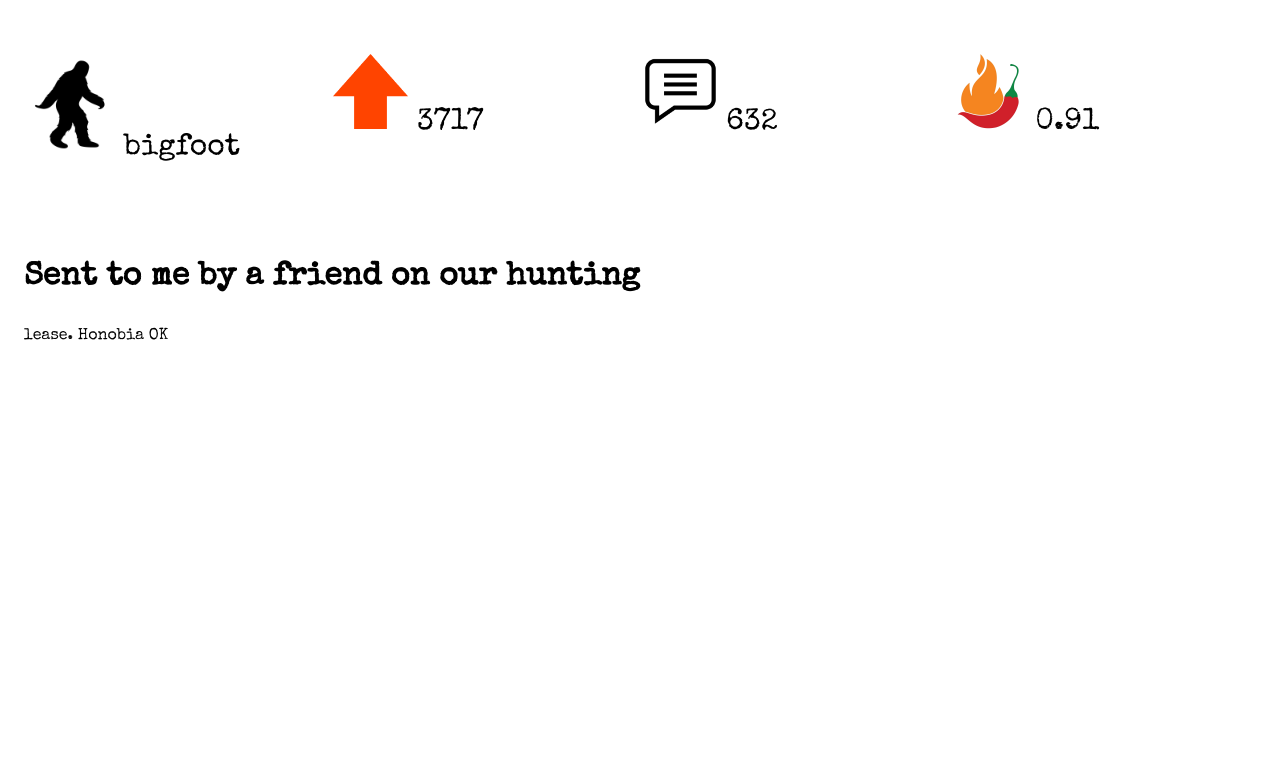
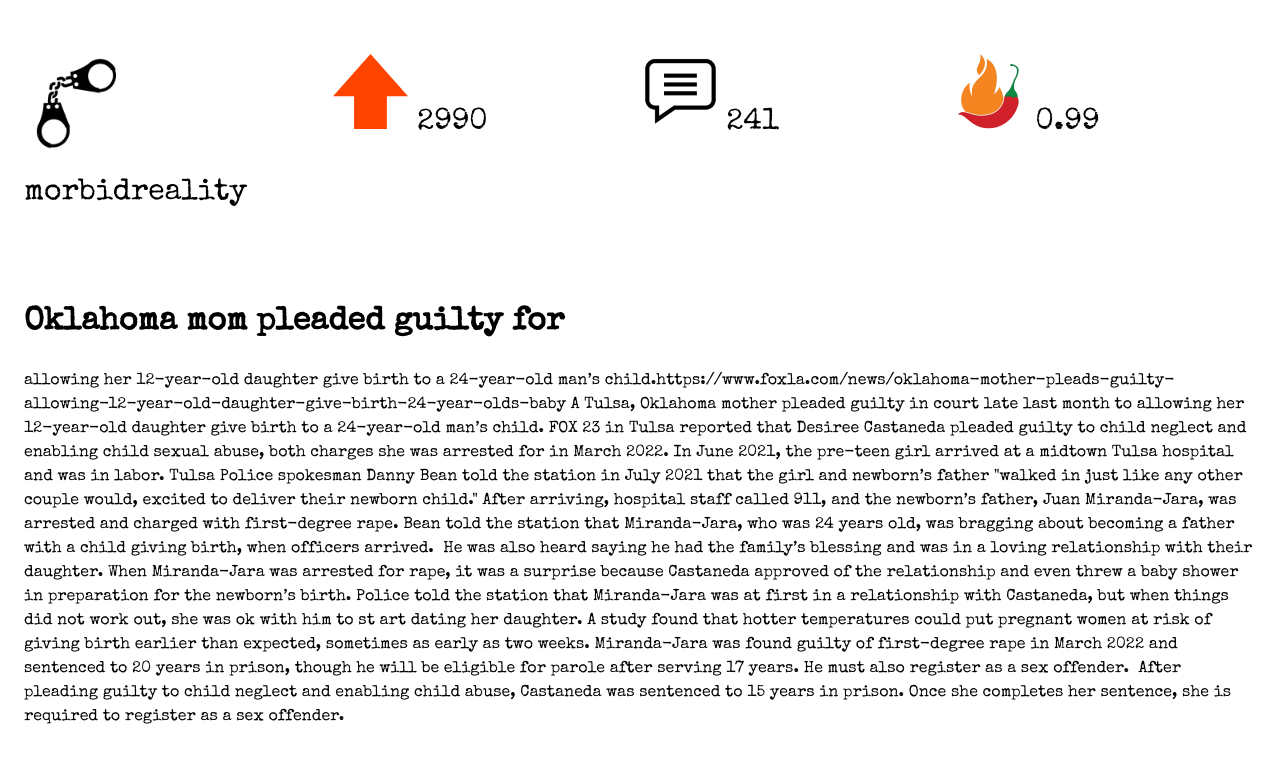
Before and after one commit to thisweekinredacted/thisweekinredacted.github.io, a Jekyll site: the page pages/top3.html, which Jekyll copies as it is, in a window 1280 px wide. Shown: the top 763 px of the page. Built offline with Jekyll 4.4.1, drawn with Linux system fonts in a browser that asks for light colours.

Commit message:
Update weekly pages

```diff
--- a/pages/top3.html
+++ b/pages/top3.html
@@ -8,14 +8,29 @@
     </head>
     <body>
         <div class="c-methods">
-            <p class="c-methods_bio"><img src="cryptozoology.png" width="100" height="100">bigfoot</p>
-            <p class="c-methods_che"><img src="upvote.png" width="75" height="75"> 3717</p>
-            <p class="c-methods_rad"><img src="comment.png" width="75" height="75"> 632</p>
-            <p class="c-methods_psy"><img src="spice.png" width="75" height="75"> 0.91</p>
+            <p class="c-methods_bio"><img src="crime.png" width="100" height="100">morbidreality</p>
+            <p class="c-methods_che"><img src="upvote.png" width="75" height="75"> 2990</p>
+            <p class="c-methods_rad"><img src="comment.png" width="75" height="75"> 241</p>
+            <p class="c-methods_psy"><img src="spice.png" width="75" height="75"> 0.99</p>
         </div>
         <div>
-            <h1>Sent to me by a friend on our hunting </h1>
-            <p>lease. Honobia OK</p>
+            <h1>Oklahoma mom pleaded guilty for </h1>
+            <p>allowing her 12-year-old daughter give birth to a 24-year-old man’s child.https://www.foxla.com/news/oklahoma-mother-pleads-guilty-allowing-12-year-old-daughter-give-birth-24-year-olds-baby
+A Tulsa, Oklahoma mother pleaded guilty in court late last month to allowing her 12-year-old daughter give birth to a 24-year-old man’s child.
+FOX 23 in Tulsa reported that Desiree Castaneda pleaded guilty to child neglect and enabling child sexual abuse, both charges she was arrested for in March 2022.
+In June 2021, the pre-teen girl arrived at a midtown Tulsa hospital and was in labor.
+Tulsa Police spokesman Danny Bean told the station in July 2021 that the girl and newborn’s father "walked in just like any other couple would, excited to deliver their newborn child."
+After arriving, hospital staff called 911, and the newborn’s father, Juan Miranda-Jara, was arrested and charged with first-degree rape.
+Bean told the station that Miranda-Jara, who was 24 years old, was bragging about becoming a father with a child giving birth, when officers arrived.
+He was also heard saying he had the family’s blessing and was in a loving relationship with their daughter.
+When Miranda-Jara was arrested for rape, it was a surprise because Castaneda approved of the relationship and even threw a baby shower in preparation for the newborn’s birth.
+Police told the station that Miranda-Jara was at first in a relationship with Castaneda, but when things did not work out, she was ok with him to st
+art dating her daughter.
+A study found that hotter temperatures could put pregnant women at risk of giving birth earlier than expected, sometimes as early as two weeks.
+Miranda-Jara was found guilty of first-degree rape in March 2022 and sentenced to 20 years in prison, though he will be eligible for parole after serving 17 years. He must also register as a sex offender.
+After pleading guilty to
+child neglect and enabling child abuse, Castaneda was sentenced to 15 years in
+prison. Once she completes her sentence, she is required to register as a sex offender.</p>
         </div>
     </body>
     </html>
```
Also changed, not shown: _posts/2023-10-15-podcast-0.markdown (added, +15 -0 lines), pages/top1.html (+6 -7 lines), pages/top2.html (+6 -6 lines), pages/top4.html (+6 -6 lines), pages/top5.html (+6 -6 lines).
